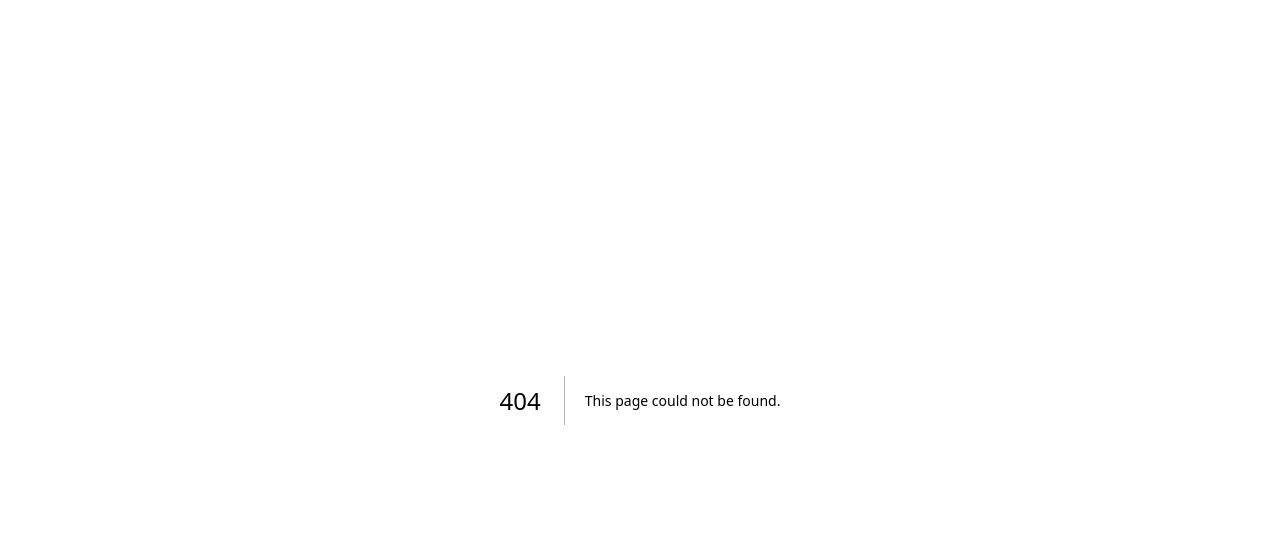
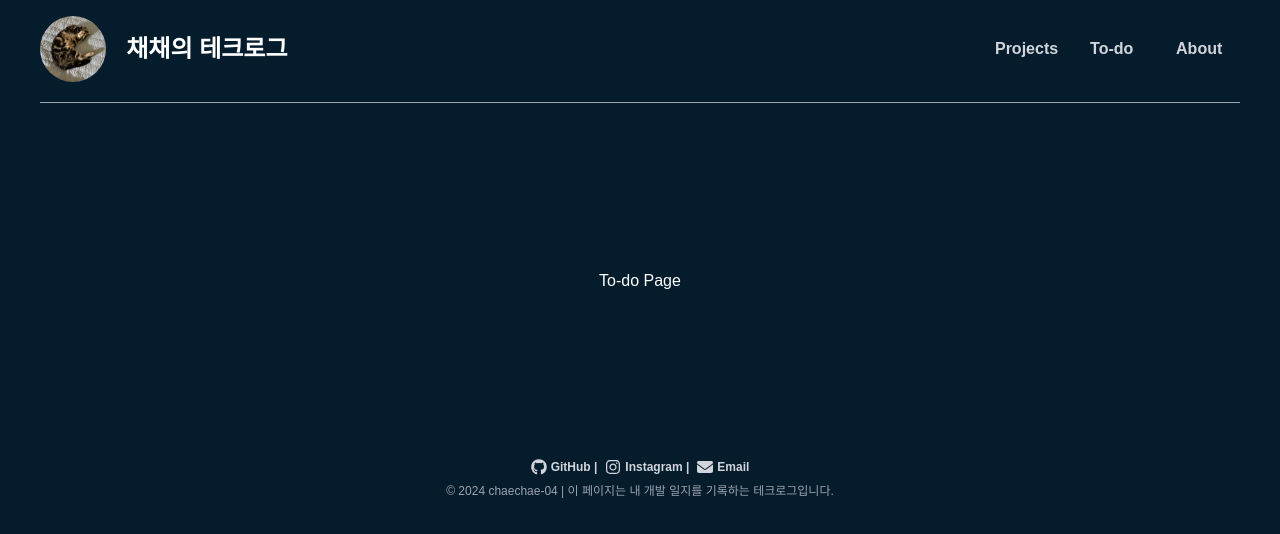
Before and after one commit to chaechae-04/chaechae, a Next.js app: page /pages/todo in a window 1280 px wide. Before the commit this address had no page. Shown: the top 534 px of the page. Built offline with nearby package versions, Linux system fonts and the light colour scheme.

Commit message:
add : Projects Page , To-do Page

```diff
--- a/app/components/Header.tsx
+++ b/app/components/Header.tsx
@@ -28,9 +28,9 @@ export default function Header() {
                         <p className="ml-5 text-white text-xl sm:text-2xl font-bold my-auto">채채의 테크로그</p>
                     </Link>
                     <div className="hidden sm:flex gap-4 text-gray-300 pr-10 flex-row">
-                        <Link href="/projects" className="hover:text-white px-2 text-sm sm:text-base w-[50%] font-bold">Projects</Link>
-                        <Link href="/todo" className="hover:text-white px-2 text-sm sm:text-base w-[50%] font-bold">To-do</Link>
-                        <Link href="/about" className="hover:text-white px-2 text-sm sm:text-base w-[15%] font-bold">About</Link>
+                        <Link href="/pages/projects" className="hover:text-white px-2 text-sm sm:text-base w-[50%] font-bold">Projects</Link>
+                        <Link href="/pages/todo" className="hover:text-white px-2 text-sm sm:text-base w-[50%] font-bold">To-do</Link>
+                        <Link href="/pages/about" className="hover:text-white px-2 text-sm sm:text-base w-[15%] font-bold">About</Link>
                     </div>
                     <button onClick={toggleMenu} className="flex sm:hidden text-gray-300">
                         <FontAwesomeIcon icon={faBars} className="text-white h-6 w-6" />
--- /dev/null
+++ b/app/pages/projects/page.tsx
@@ -0,0 +1,14 @@
+import Header from '@/app/components/Header'
+import Footer from '@/app/components/Footer'
+
+export default function Projects() {
+    return (
+        <div className="min-h-screen bg-[#051c2c] max-w-full overflow-hidden">
+            <Header />
+            <div className="bg-[#051c2c] text-white flex flex-col items-center justify-center mx-auto md:my-[50px] lg:my-[100px] xl:my-[150px]">
+                Project Page
+            </div>
+            <Footer />
+        </div>
+    )
+}
--- /dev/null
+++ b/app/pages/todo/page.tsx
@@ -0,0 +1,14 @@
+import Header from '@/app/components/Header'
+import Footer from '@/app/components/Footer'
+
+export default function Todo() {
+    return (
+        <div className="min-h-screen bg-[#051c2c] max-w-full overflow-hidden">
+            <Header />
+            <div className="bg-[#051c2c] text-white flex flex-col items-center justify-center mx-auto md:my-[50px] lg:my-[100px] xl:my-[150px]">
+                To-do Page
+            </div>
+            <Footer />
+        </div>
+    )
+}
```
Also changed, not shown: app/pages/about/page.tsx (renamed from app/about/page.tsx).
